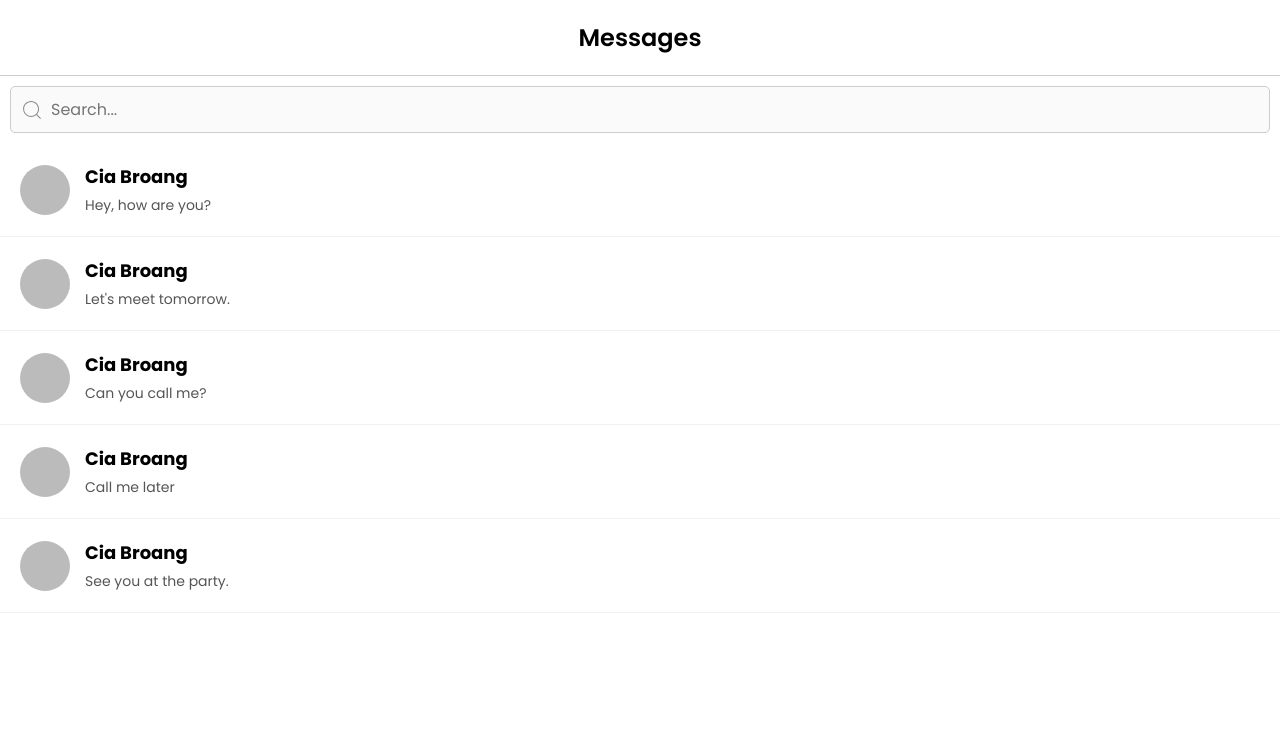
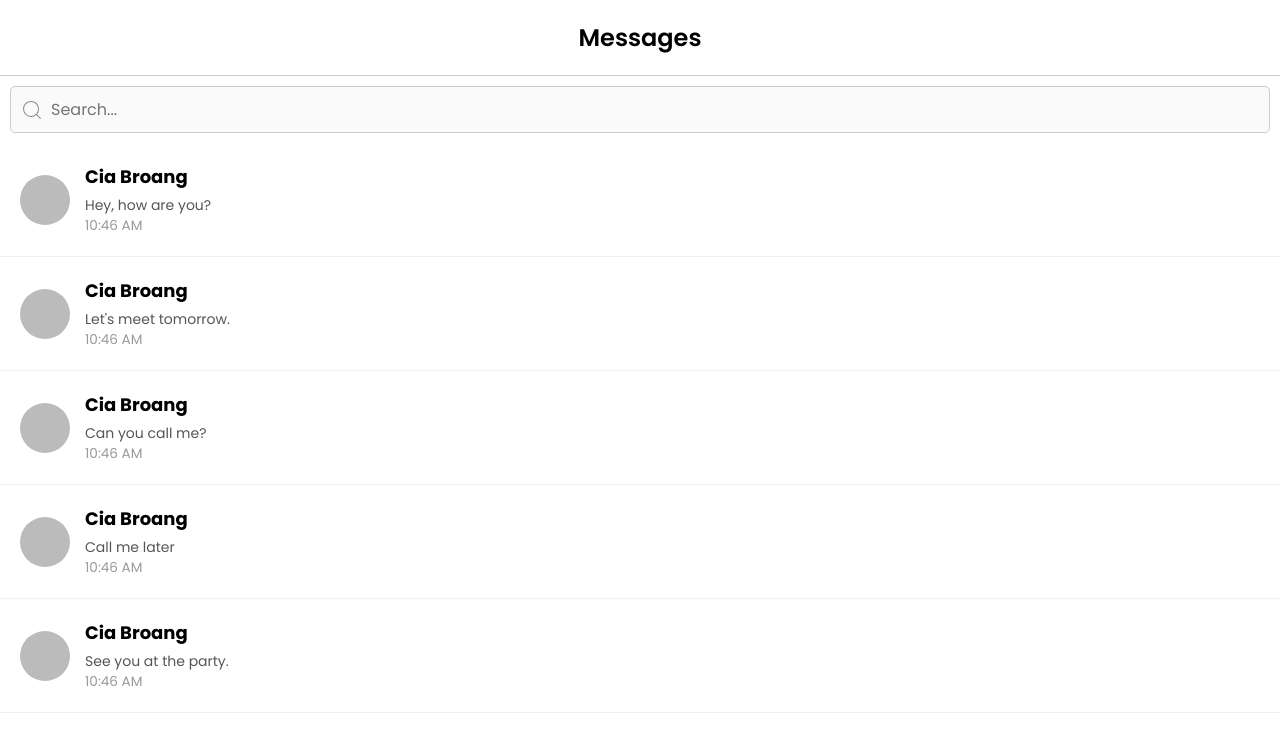
Before and after one commit to CiaBroang/Convo, a React (Create React App) app: page /messages in a window 1280 px wide. Shown: the top 752 px of the page. Built offline with nearby package versions, Linux system fonts and the light colour scheme.

Commit message:
Added date to message list at the message page

```diff
--- a/src/components/MessagesPage.css
+++ b/src/components/MessagesPage.css
@@ -26,12 +26,12 @@
     justify-content: center;
     padding: 10px;
     background-color: #ffffff;
-    position: relative; /* Add relative positioning */
+    position: relative;
   }
 
   .search-bar input {
     flex: 1;
-    padding: 10px 10px 10px 40px; /* Add padding to make room for the icon */
+    padding: 10px 10px 10px 40px;
     border: 1px solid #ccc;
     border-radius: 5px;
     font-size: 16px;
@@ -59,6 +59,13 @@
     align-items: center;
     padding: 20px;
     border-bottom: 1px solid #f1f1f1;
+  }
+
+  .sent-at {
+    right: 10px;
+    top: 10px;
+    color: #999;
+    font-size: 0.85em;
   }
 
   .avatar-circle {
--- a/src/components/MessagesPage.tsx
+++ b/src/components/MessagesPage.tsx
@@ -5,25 +5,27 @@ import { CiSearch } from "react-icons/ci";
 interface ConversationPreviewProps {
   name: string;
   lastMessage: string;
+  sentAt: string;
 }
 
-const ConversationPreview: React.FC<ConversationPreviewProps> = ({ name, lastMessage }) => (
+const ConversationPreview: React.FC<ConversationPreviewProps> = ({ name, lastMessage, sentAt }) => (
   <div className="conversation-preview">
     <div className="avatar-circle"></div>
     <div className="conversation-details">
       <div className="conversation-name">{name}</div>
       <div className="last-message">{lastMessage}</div>
+      <div className="sent-at">{sentAt}</div>
     </div>
   </div>
 );
 
 const MessagesPage: React.FC = () => {
   const conversations = [
-    { name: 'Cia Broang', lastMessage: 'Hey, how are you?' },
-    { name: 'Cia Broang', lastMessage: 'Let\'s meet tomorrow.' },
-    { name: 'Cia Broang', lastMessage: 'Can you call me?' },
-    { name: 'Cia Broang', lastMessage: 'Call me later' },
-    { name: 'Cia Broang', lastMessage: 'See you at the party.' },
+    { name: 'Cia Broang', lastMessage: 'Hey, how are you?', sentAt: '10:46 AM' },
+    { name: 'Cia Broang', lastMessage: 'Let\'s meet tomorrow.', sentAt: '10:46 AM' },
+    { name: 'Cia Broang', lastMessage: 'Can you call me?', sentAt: '10:46 AM' },
+    { name: 'Cia Broang', lastMessage: 'Call me later', sentAt: '10:46 AM' },
+    { name: 'Cia Broang', lastMessage: 'See you at the party.', sentAt: '10:46 AM' },
   ];
 
   return (
@@ -37,7 +39,7 @@ const MessagesPage: React.FC = () => {
       </div>
       <div className="conversations-list">
         {conversations.map((conv, index) => (
-          <ConversationPreview key={index} name={conv.name} lastMessage={conv.lastMessage} />
+          <ConversationPreview key={index} name={conv.name} lastMessage={conv.lastMessage} sentAt={conv.sentAt}/>
         ))}
       </div>
     </div>
```
